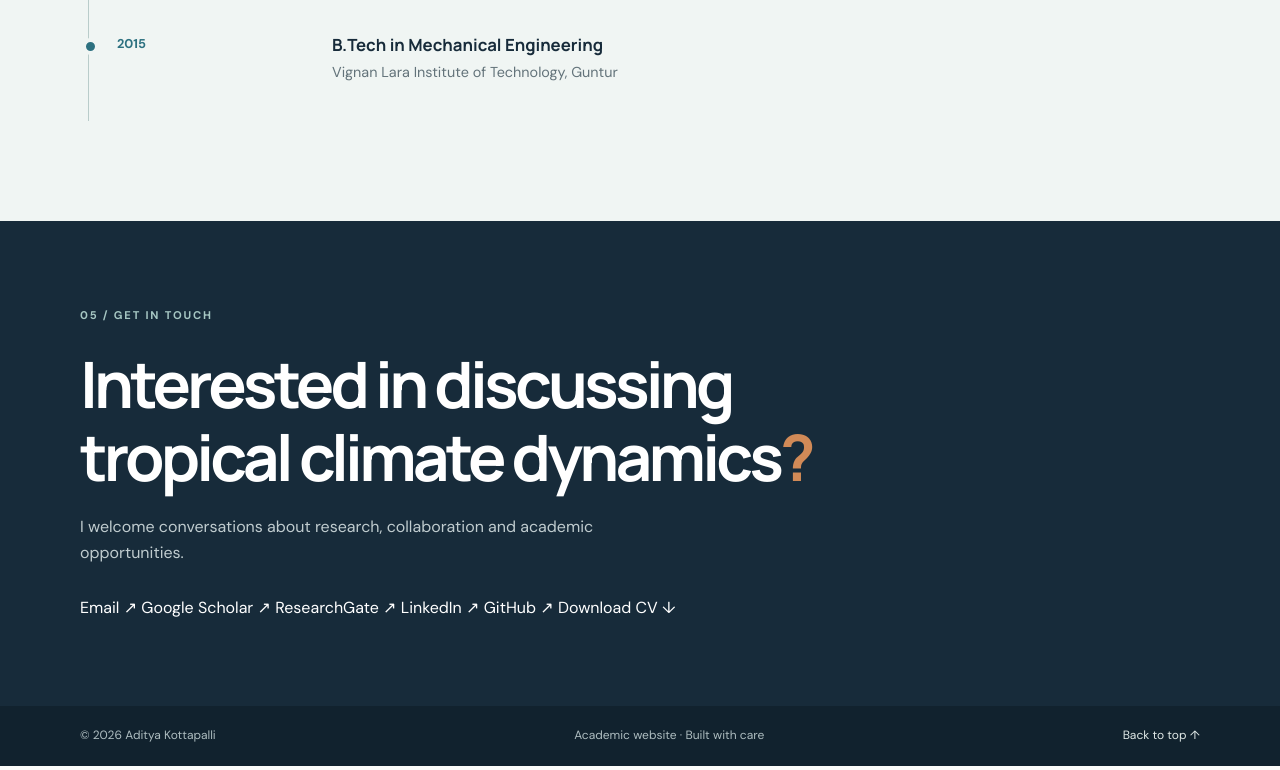
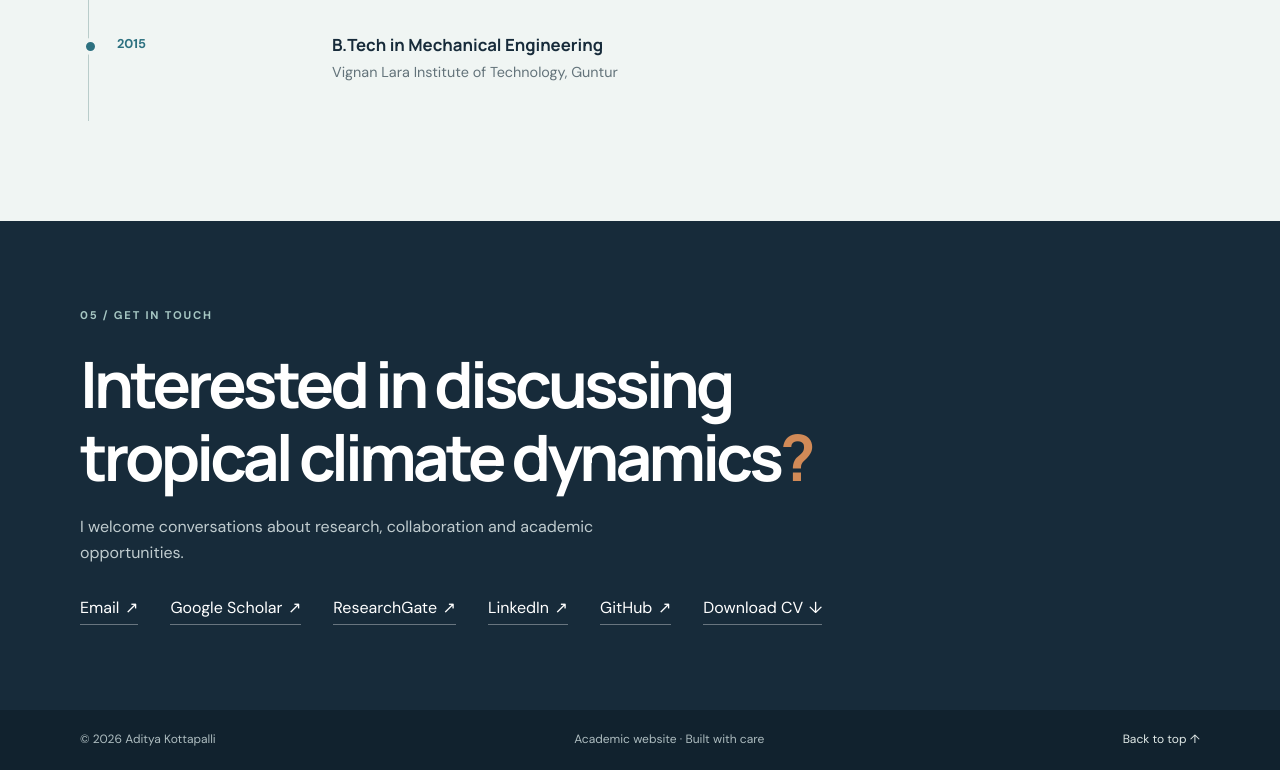
Before and after one commit to adityakott/adityakott.github.io, a plain HTML site: page index.html in a window 1280 px wide. Shown: the part 4058-4828 px from the top of the page. Drawn offline with Linux system fonts and the light colour scheme.

Commit message:
Update style.css

```diff
--- a/style.css
+++ b/style.css
@@ -125,3 +125,24 @@
   font-weight: 600;
   margin-top: 5px;
 }
+.contact-links {
+  display: flex;
+  flex-wrap: wrap;
+  gap: 1.5rem 2rem;
+  margin-top: 1.5rem;
+}
+
+.contact-links a {
+  display: inline-flex;
+  align-items: center;
+  gap: 0.35rem;
+  text-decoration: none;
+  border-bottom: 1px solid rgba(255, 255, 255, 0.35);
+  padding-bottom: 0.2rem;
+  transition: border-color 0.2s ease, opacity 0.2s ease;
+}
+
+.contact-links a:hover {
+  border-bottom-color: currentColor;
+  opacity: 0.85;
+}
```
